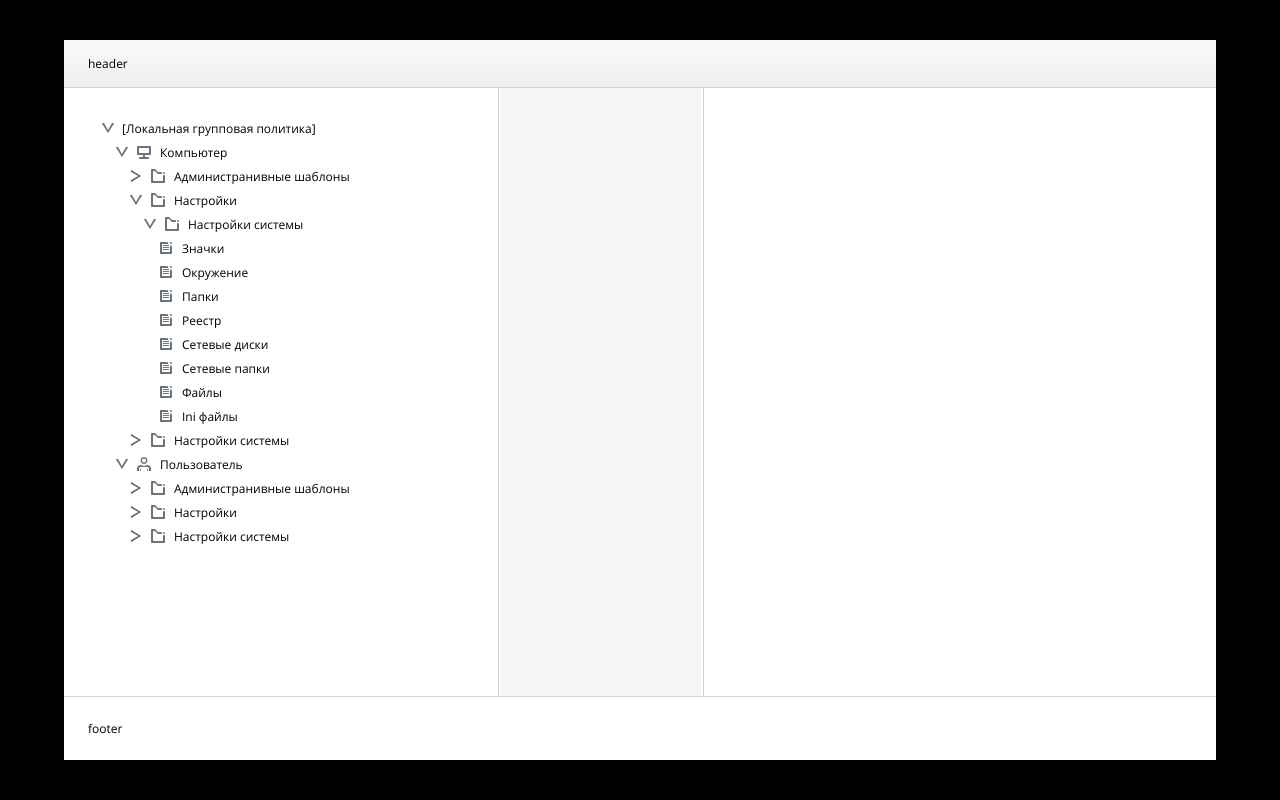
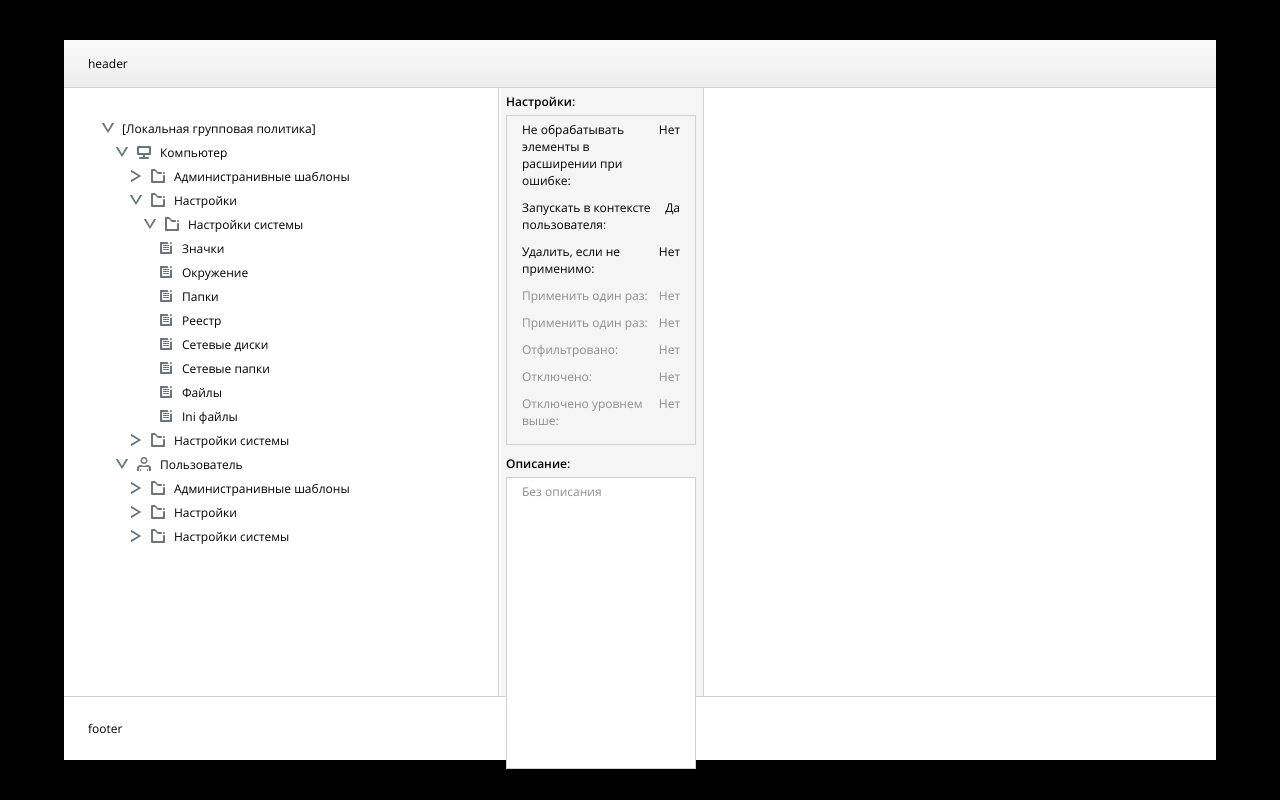
Before and after one commit to vladimirovicp/layout-gp-web-ui, a website built with Vite: page src/index.html in a window 1280 px wide. Built offline with nearby package versions, Linux system fonts and the light colour scheme.

Commit message:
feat: add Настройки и описание

```diff
--- a/src/assets/styles/components/preference.scss
+++ b/src/assets/styles/components/preference.scss
@@ -15,6 +15,54 @@
             background-color: #fff;
             height: 100%;
         }
+
+        &__settings{
+
+            padding: 5px;
+
+            &-title{
+                font-weight: 600;
+                padding-bottom: 5px;
+            }
+
+            &-data{
+                border: 1px solid #d1d1d1;
+                width: 100%;
+                padding: 5px 15px;
+
+            }
+
+            &-item{
+                display: flex;
+                padding-bottom: 10px;
+                justify-content: space-between;
+
+                &.empty{
+                    color: #8b8d8f;
+                }
+            }
+
+        }
+
+        &__description{
+            padding: 5px;
+
+            &-title{
+                font-weight: 600;
+                padding-bottom: 5px;
+            }
+
+            &-data{
+                border: 1px solid #d1d1d1;
+                background: #fff;
+                height: 292px;
+                padding: 5px 15px;
+
+                &.empty{
+                    color: #8b8d8f;
+                }
+            }
+        }
     }
 
     .preference__divider{
@@ -24,6 +72,7 @@
         justify-content: center;
 
         cursor: col-resize;
+        background: linear-gradient(to right, #f5f5f5 50%, #fff 50% 50%);
     }
 
 }
--- a/src/index.html
+++ b/src/index.html
@@ -196,7 +196,54 @@
 
                 <div class="gp__preference">
 
-                    <div class="preference__info"></div>
+                    <div class="preference__info">
+                        <div class="preference__settings">
+                            <div class="preference__settings-title">Настройки:</div>
+                            <div class="preference__settings-data">
+                                <div class="preference__settings-item">
+                                    <div>Не обрабатывать элементы в расширении при ошибке:</div>
+                                    <div>Нет</div>
+                                </div>
+                                <div class="preference__settings-item">
+                                    <div>Запускать в контексте пользователя:</div>
+                                    <div>Да</div>
+                                </div>
+                                <div class="preference__settings-item">
+                                    <div>Удалить, если не применимо:</div>
+                                    <div>Нет</div>
+                                </div>
+                                <div class="preference__settings-item empty">
+                                    <div>Применить один раз:</div>
+                                    <div>Нет</div>
+                                </div>
+
+                                <div class="preference__settings-item empty">
+                                    <div>Применить один раз:</div>
+                                    <div>Нет</div>
+                                </div>
+                                <div class="preference__settings-item empty">
+                                    <div>Отфильтровано:</div>
+                                    <div>Нет</div>
+                                </div>
+                                <div class="preference__settings-item empty">
+                                    <div>Отключено:</div>
+                                    <div>Нет</div>
+                               </div>                                                          <div class="preference__settings-item empty">
+                                    <div>Отключено уровнем выше:</div>
+                                    <div>Нет</div>
+                                </div>
+                            </div>
+                        </div>
+
+                        <div class="preference__description">
+                            <div class="preference__description-title">Описание:</div>
+                            <div class="preference__description-data empty">
+                                Без описания
+                            </div>
+                        </div>
+
+
+                    </div>
                     <div class="preference__divider">
                         <div class="divider__line"></div>
                     </div>
```
